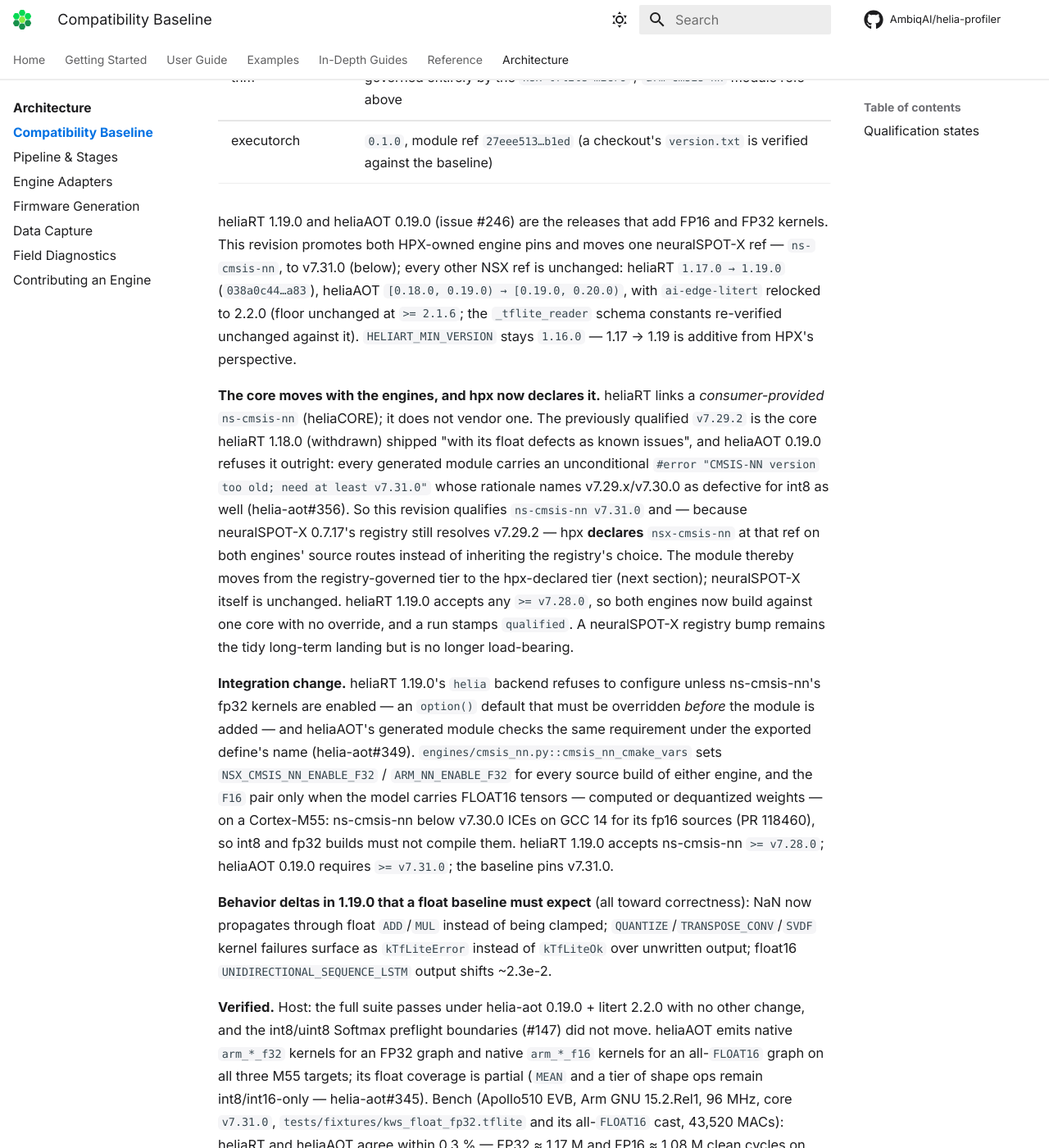
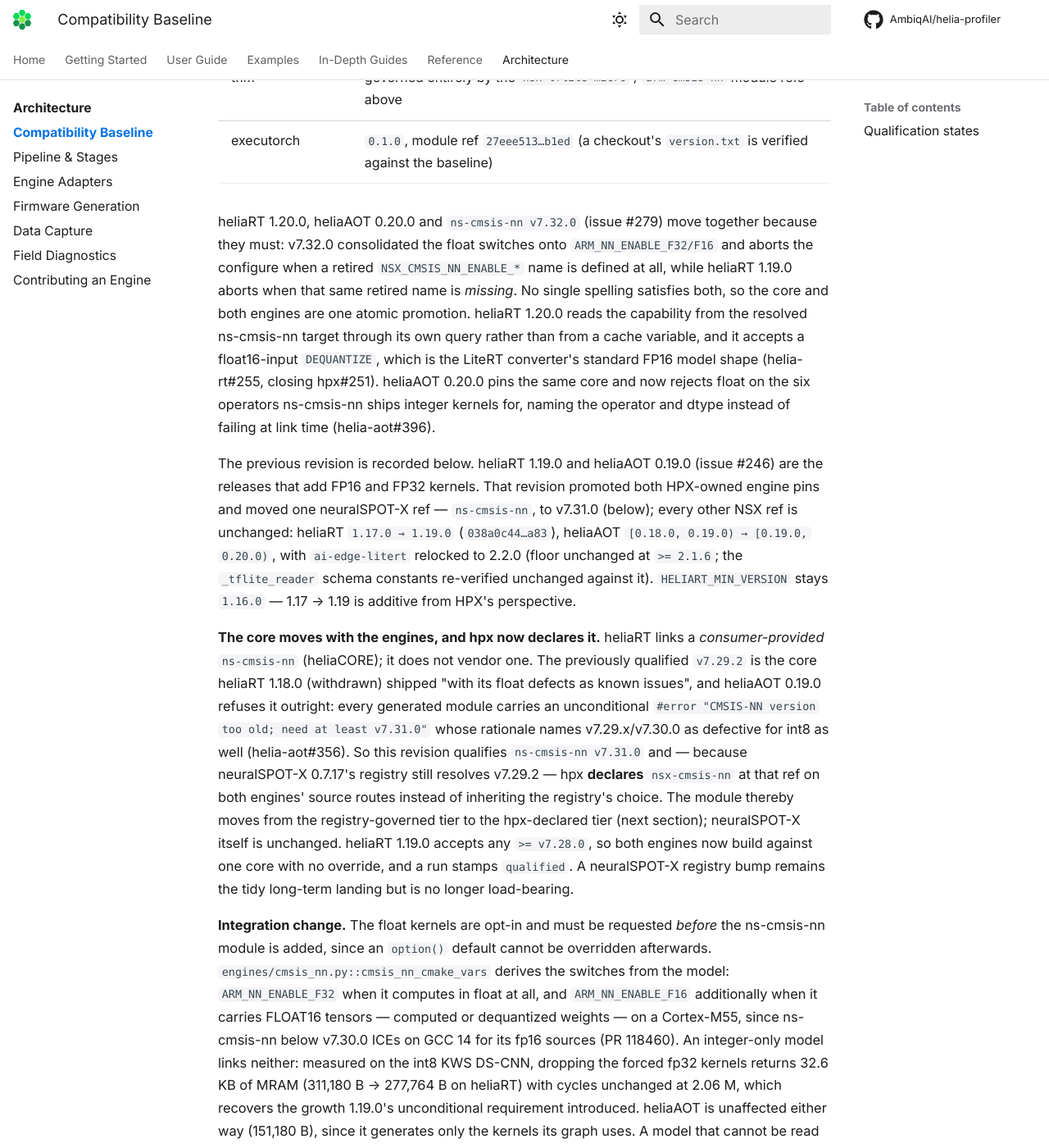
Before and after one commit to AmbiqAI/helia-profiler, an MkDocs documentation site: the page built from docs/architecture/compatibility-baseline.md, in a window 1280 px wide and 1400 px high, scrolled down 1003 px. Shown: the whole window at 82% size. Built offline with MkDocs 1.6.1 and Material for MkDocs 9.7.7, drawn with Linux system fonts in a browser that asks for light colours; some web fonts are replaced; comment, search, counter and statistics services are not loaded; some of the changed text lies outside the part shown.

Commit message:
feat: qualify heliaRT 1.20.0, heliaAOT 0.20.0 and ns-cmsis-nn v7.32.0 (#279) (#280)
* fix(engines): #279 — emit only ARM_NN_ENABLE_F32/F16 for the float kernels

ns-cmsis-nn v7.32.0 consolidated the float switches onto ARM_NN_ENABLE_F32/F16
and aborts the configure when a retired NSX_CMSIS_NN_ENABLE_* name is defined
at all. Drops the two-spelling workaround and guards the retired names against
returning.

* feat(compat): #279 — qualify heliaRT 1.20.0, heliaAOT 0.20.0 and ns-cmsis-nn v7.32.0

The three move together: v7.32.0 aborts on a retired NSX_CMSIS_NN_ENABLE_*
name being defined and heliaRT 1.19.0 aborts when it is missing, so no
single spelling satisfies both. heliaRT 1.20.0 reads float support from the
resolved core target through the ns-cmsis-nn query and accepts a
float16-input DEQUANTIZE; heliaAOT 0.20.0 pins the same core and rejects
float on the six integer-only operators with a named error.

* perf(engines): #279 — link float kernels only for models that compute in float

heliaRT 1.19.0 refused to configure without fp32, so hpx set the switch for
every build; 1.20.0 resolves float support from the core target instead, so
the switch can follow the model the way fp16 already does. Measured on the
int8 KWS DS-CNN: MRAM 311,180 B -> 277,764 B on heliaRT (-32.6 KB) with
cycles unchanged; heliaAOT unchanged, as it generates only what it uses.

An unreadable model keeps fp32 on: absence of evidence is not evidence of an
integer-only graph, and float work on the reference path would still report
as a real measurement.

```diff
--- a/docs/architecture/compatibility-baseline.md
+++ b/docs/architecture/compatibility-baseline.md
@@ -17,16 +17,30 @@
 | `nsx-pmu-armv8m` | `5725c065…c88` |
 | `nsx-tflite-micro` | `7afcf2b4…333` |
 | `arm-cmsis-nn` | `6d21a6f8…f7c` |
-| `ns-cmsis-nn` | `9884d5fc…c63` (`v7.31.0`, hpx-declared — see below) |
+| `ns-cmsis-nn` | `aaeb145a…30c` (`v7.32.0`, hpx-declared — see below) |
 | `nsx-executorch` | `27eee513…b1ed` |
 | `nsx-sensors` | `c219a2bc…3e25` (`v0.3.0`, peeled) |
-| heliaRT | `1.19.0`, commit `038a0c44…a83` (min supported `1.16.0` — from `HELIART_MIN_VERSION` in code, not a baseline-JSON field) |
-| heliaAOT | `min_version=0.19.0`, `max_version_exclusive=0.20.0` |
+| heliaRT | `1.20.0`, commit `edb3a25f…440` (min supported `1.16.0` — from `HELIART_MIN_VERSION` in code, not a baseline-JSON field) |
+| heliaAOT | `min_version=0.20.0`, `max_version_exclusive=0.21.0` |
 | tflm | governed entirely by the `nsx-tflite-micro` / `arm-cmsis-nn` module refs above |
 | executorch | `0.1.0`, module ref `27eee513…b1ed` (a checkout's `version.txt` is verified against the baseline) |
 
-heliaRT 1.19.0 and heliaAOT 0.19.0 (issue #246) are the releases that add FP16
-and FP32 kernels. This revision promotes both HPX-owned engine pins and moves
+heliaRT 1.20.0, heliaAOT 0.20.0 and `ns-cmsis-nn v7.32.0` (issue #279) move
+together because they must: v7.32.0 consolidated the float switches onto
+`ARM_NN_ENABLE_F32/F16` and aborts the configure when a retired
+`NSX_CMSIS_NN_ENABLE_*` name is defined at all, while heliaRT 1.19.0 aborts when
+that same retired name is *missing*. No single spelling satisfies both, so the
+core and both engines are one atomic promotion. heliaRT 1.20.0 reads the
+capability from the resolved ns-cmsis-nn target through its own query rather
+than from a cache variable, and it accepts a float16-input `DEQUANTIZE`, which
+is the LiteRT converter's standard FP16 model shape (helia-rt#255, closing
+hpx#251). heliaAOT 0.20.0 pins the same core and now rejects float on the six
+operators ns-cmsis-nn ships integer kernels for, naming the operator and dtype
+instead of failing at link time (helia-aot#396).
+
+The previous revision is recorded below. heliaRT 1.19.0 and heliaAOT 0.19.0
+(issue #246) are the releases that add FP16
+and FP32 kernels. That revision promoted both HPX-owned engine pins and moved
 one neuralSPOT-X ref — `ns-cmsis-nn`, to v7.31.0 (below); every other NSX ref
 is unchanged: heliaRT `1.17.0 → 1.19.0` (`038a0c44…a83`),
 heliaAOT `[0.18.0, 0.19.0) → [0.19.0, 0.20.0)`, with `ai-edge-litert` relocked to
@@ -50,17 +64,22 @@
 and a run stamps `qualified`. A neuralSPOT-X registry bump remains the tidy
 long-term landing but is no longer load-bearing.
 
-**Integration change.** heliaRT 1.19.0's `helia` backend refuses to configure
-unless ns-cmsis-nn's fp32 kernels are enabled — an `option()` default that must
-be overridden *before* the module is added — and heliaAOT's generated module
-checks the same requirement under the exported define's name (helia-aot#349).
-`engines/cmsis_nn.py::cmsis_nn_cmake_vars` sets `NSX_CMSIS_NN_ENABLE_F32` /
-`ARM_NN_ENABLE_F32` for every source build of either engine, and the `F16`
-pair only when the model carries FLOAT16 tensors — computed or dequantized
-weights — on a Cortex-M55: ns-cmsis-nn
-below v7.30.0 ICEs on GCC 14 for its fp16 sources (PR 118460), so int8 and
-fp32 builds must not compile them. heliaRT 1.19.0 accepts ns-cmsis-nn
-`>= v7.28.0`; heliaAOT 0.19.0 requires `>= v7.31.0`; the baseline pins v7.31.0.
+**Integration change.** The float kernels are opt-in and must be requested
+*before* the ns-cmsis-nn module is added, since an `option()` default cannot be
+overridden afterwards. `engines/cmsis_nn.py::cmsis_nn_cmake_vars` derives
+the switches from the model: `ARM_NN_ENABLE_F32` when it computes in float at
+all, and `ARM_NN_ENABLE_F16` additionally when it carries FLOAT16 tensors —
+computed or dequantized weights — on a Cortex-M55, since ns-cmsis-nn below
+v7.30.0 ICEs on GCC 14 for its fp16 sources (PR 118460). An integer-only model
+links neither: measured on the int8 KWS DS-CNN, dropping the forced fp32
+kernels returns 32.6 KB of MRAM (311,180 B → 277,764 B on heliaRT) with cycles
+unchanged at 2.06 M, which recovers the growth 1.19.0's unconditional
+requirement introduced. heliaAOT is unaffected either way (151,180 B), since it
+generates only the kernels its graph uses. A model that cannot be read enables
+fp32 rather than profiling float work on the reference path unannounced.
+`ARM_NN_ENABLE_*` is the only spelling the core accepts; emitting a retired
+`NSX_CMSIS_NN_ENABLE_*` name is a configure error, and a regression test asserts
+no board or model combination emits one (#279).
 
 **Behavior deltas in 1.19.0 that a float baseline must expect** (all toward
 correctness): NaN now propagates through float `ADD`/`MUL` instead of being
--- a/pyproject.toml
+++ b/pyproject.toml
@@ -44,7 +44,7 @@
 
 [project.optional-dependencies]
 aot = [
-    "helia-aot>=0.19.0,<0.20.0",
+    "helia-aot>=0.20.0,<0.21.0",
     "ai-edge-litert>=2.1.6,<2.3",
     "backports-strenum<1.3",
 ]
```
Also changed, not shown: 12 other files.
